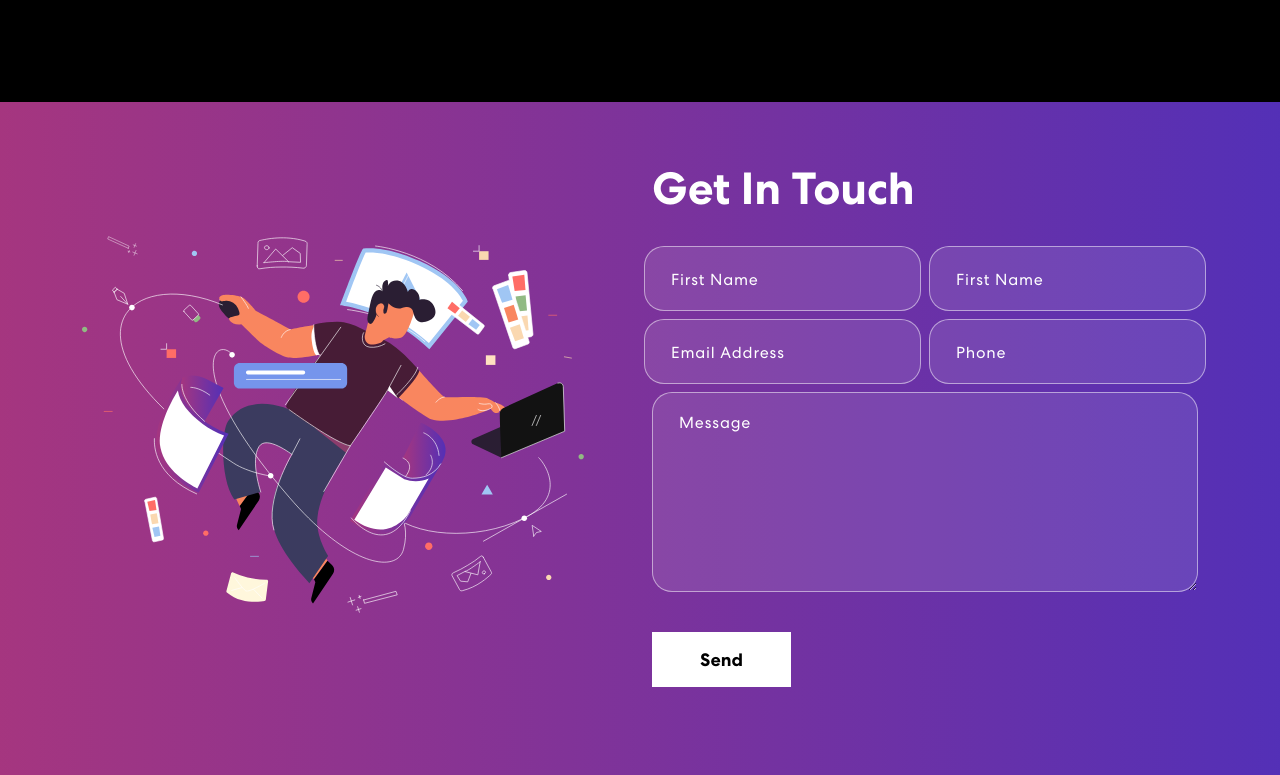
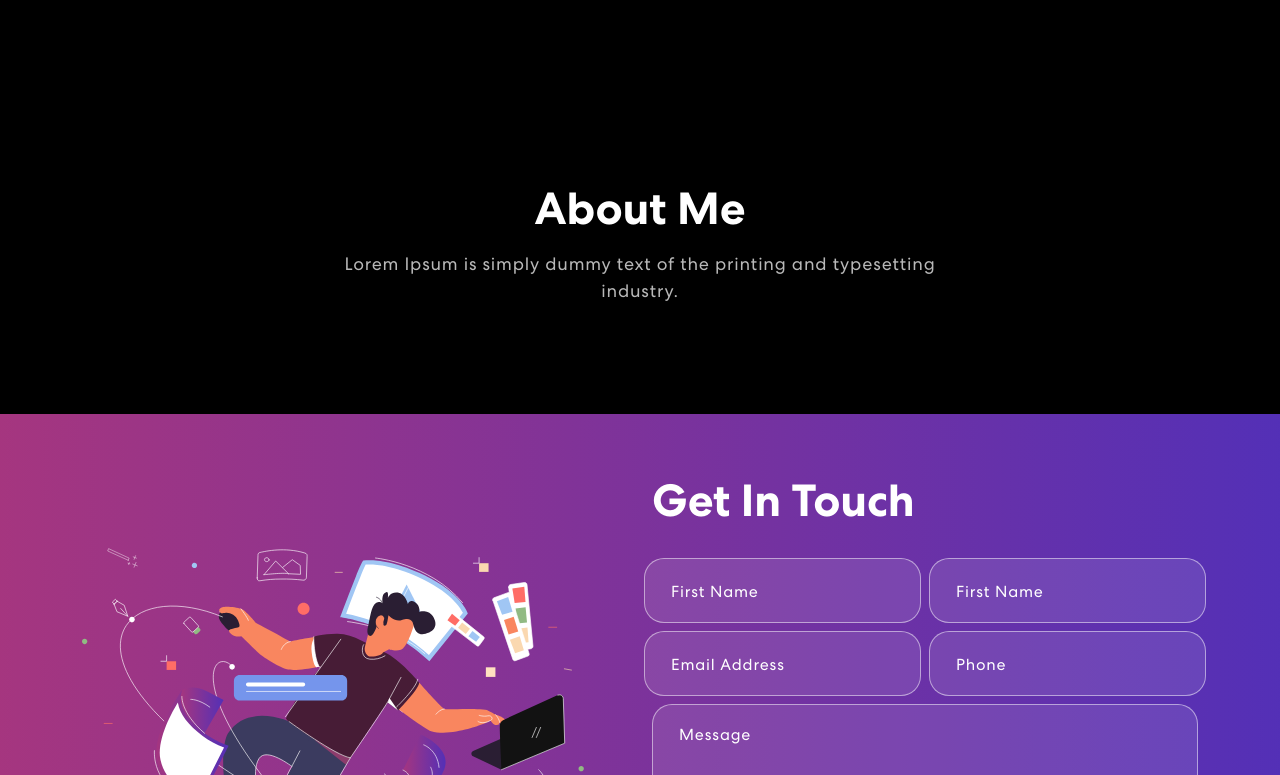
Before and after one commit to EliottDevCode/Portfolio-2022-react, a React (Create React App) app: page / in a window 1280 px wide. Shown: the part 1965-2740 px from the top of the page. Built offline with nearby package versions, Linux system fonts and the light colour scheme; no server answers.

Commit message:
Add about Me section

```diff
--- a/src/App.css
+++ b/src/App.css
@@ -466,6 +466,30 @@ nav.navbar .navbar-toggler[aria-expanded="true"] .navbar-toggler-icon {
   z-index: -4;
 }
 
+/****** About Me Css ********/
+
+.aboutMe {
+  padding: 80px 0;
+  position: relative;
+  background-color: black;
+}
+
+.aboutMe h2 {
+  font-size: 45px;
+  font-weight: 700;
+  text-align: center;
+}
+
+.aboutMe p {
+  color: #B8B8B8;
+  font-size: 18px;
+  letter-spacing: 0.8px;
+  line-height: 1.5em;
+  margin: 14px auto 30px auto;
+  text-align: center;
+  width: 56%;
+}
+
 /************ Contact Css ************/
 .contact {
   background: linear-gradient(90.21deg, #AA367C -5.91%, #4A2FBD 111.58%);
--- a/src/App.js
+++ b/src/App.js
@@ -7,6 +7,7 @@ import { Projects } from "./components/Projects";
 import {Footer} from "./components/Footer";
 import 'bootstrap/dist/css/bootstrap.min.css';
 import {Contact} from "./components/Contact";
+import {AboutMe} from "./components/AboutMe";
 
 function App() {
     return (
@@ -15,6 +16,7 @@ function App() {
             <Banner/>
             <Skills/>
             <Projects/>
+            <AboutMe/>
             <Contact/>
             <Footer/>
         </div>
--- /dev/null
+++ b/src/components/AboutMe.js
@@ -0,0 +1,16 @@
+import {Col, Container, Row} from "react-bootstrap";
+
+export const AboutMe = () => {
+    return (
+        <section className="aboutMe">
+            <Container>
+                <Row>
+                    <Col>
+                        <h2>About Me</h2>
+                        <p>Lorem Ipsum is simply dummy text of the printing and typesetting industry.</p>
+                    </Col>
+                </Row>
+            </Container>
+        </section>
+    )
+}
```
